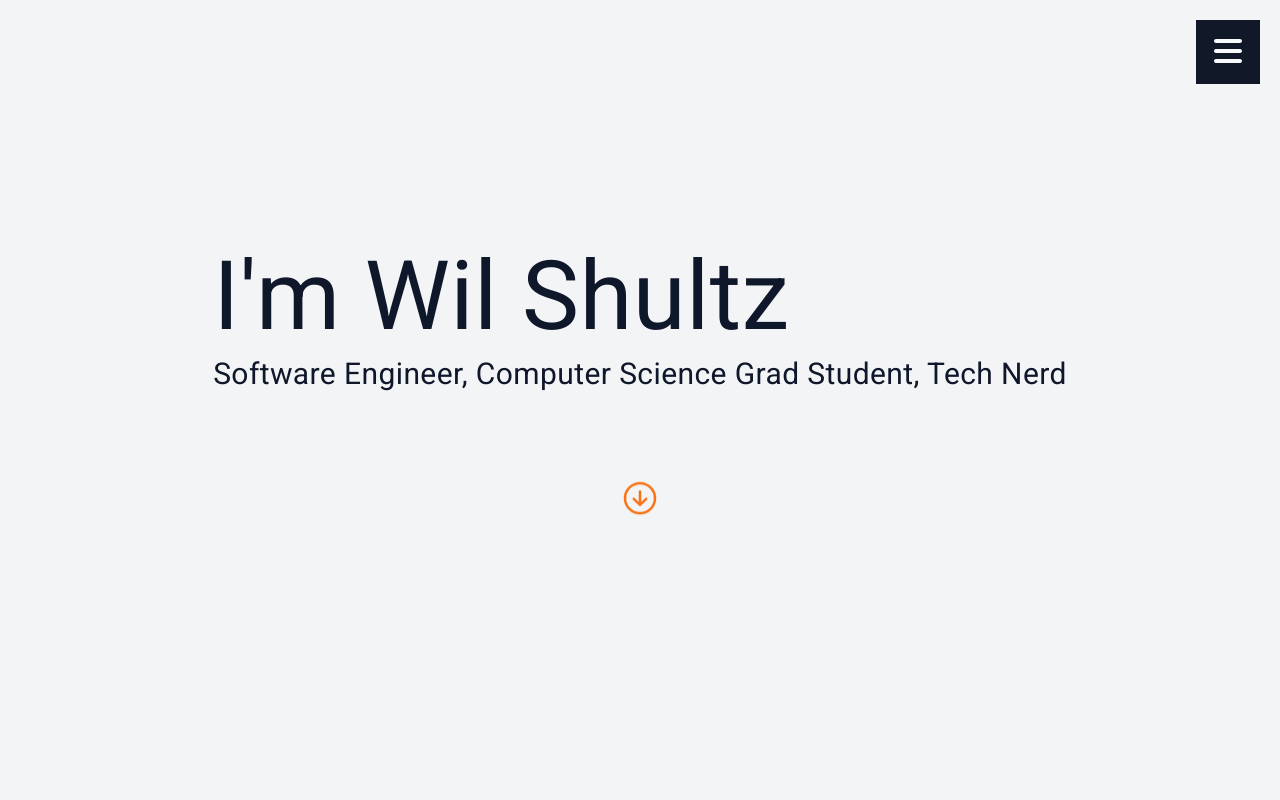
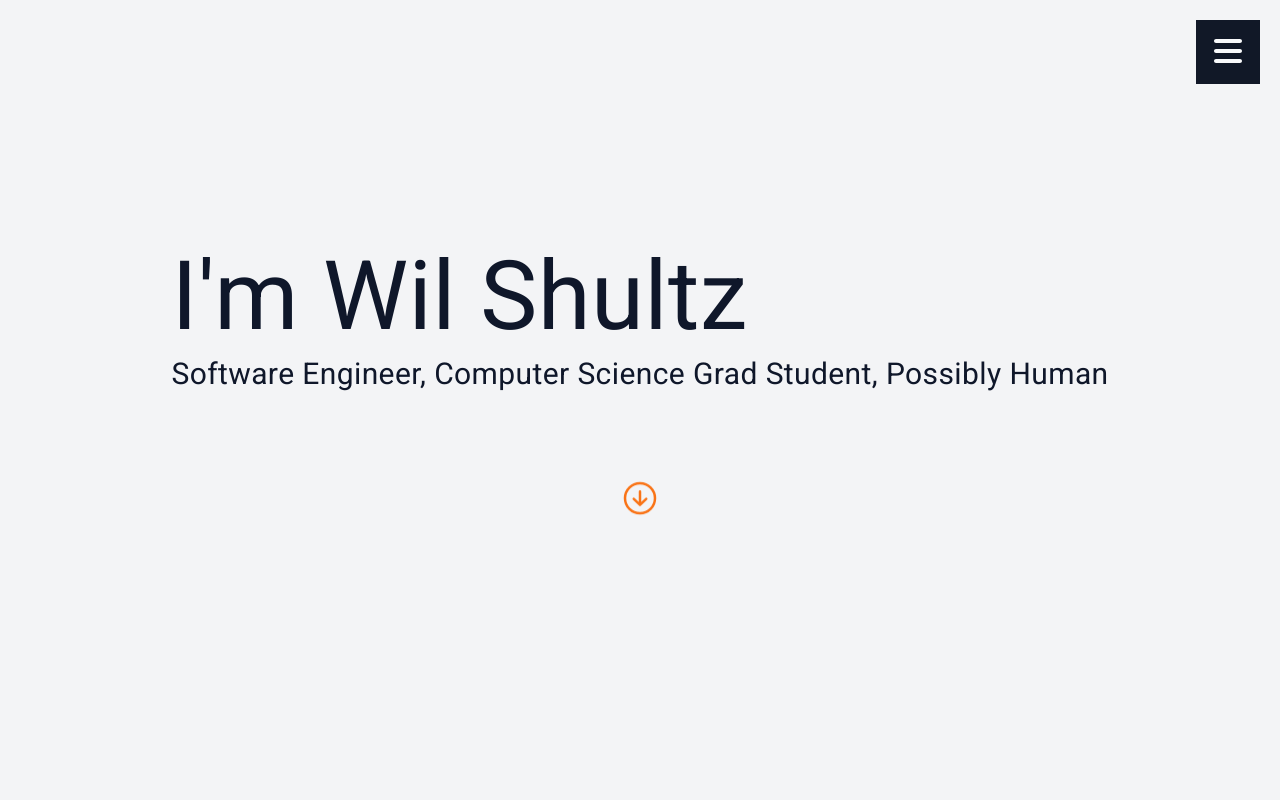
Before and after one commit to ShultzWilliam/Portfolio, a React (Vite) app: page / in a window 1280 px wide. Shown: the top 800 px of the page. Built offline with nearby package versions, Linux system fonts and the light colour scheme; the HTML template or start-up script is replaced by a standard one.

Commit message:
took out tech nerd because it felt too silly

```diff
--- a/src/Hero.tsx
+++ b/src/Hero.tsx
@@ -29,7 +29,7 @@ function Hero() {
         <div className={`flex flex-col justify-center items-center ${isVisible ? 'fade-in' : 'fade-out'}`}>
         <article className=" font-roboto p-4 -mt-10 header-text flex flex-col text-slate-900">
           <p className="text-7xl lg:text-8xl"><span>I'm Wil Shultz</span></p>
-          <p className="text-3xl w mt-3">Software Engineer, Computer Science Grad Student, Tech Nerd</p>
+          <p className="text-3xl w mt-3">Software Engineer, Computer Science Grad Student, Possibly Human</p>
         </article>
 
         <button className="mt-5 sm:mt-20 cursor-pointer" onClick={scrollDown}>
```
